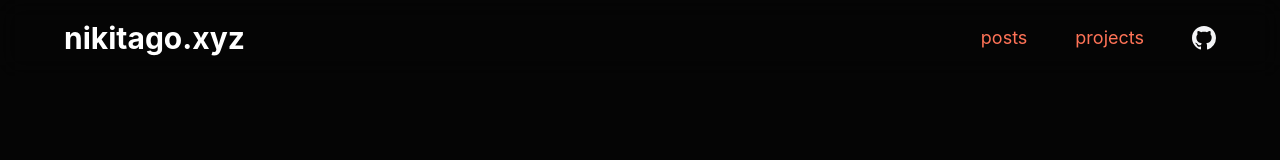
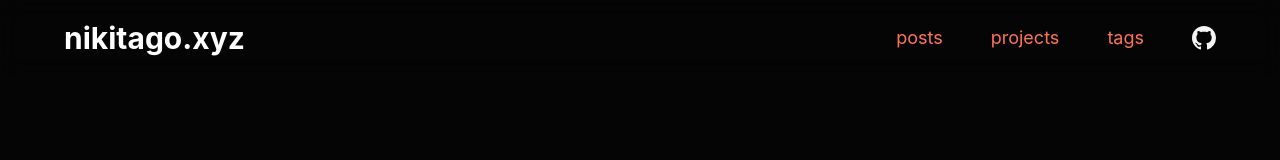
Before and after one commit to nikita-go/personal-website, a Next.js app: page / in a window 1280 px wide. Shown: the top 160 px of the page. Built offline with nearby package versions, Linux system fonts and the light colour scheme.

Commit message:
add tags link

```diff
--- a/components/global/Navbar.jsx
+++ b/components/global/Navbar.jsx
@@ -7,6 +7,7 @@ export const Navbar = () => {
             <ul className="flex flex-row items-center list-none text-[#ff7357] text-lg space-x-12">
                 <Link href="/posts" className="hover:text-[#ff866d] ease-in-out transition duration-300">posts</Link>
                 <Link href="/projects" className="hover:text-[#ff866d] ease-in-out transition duration-300">projects</Link>
+                <Link href="/tags" className="hover:text-[#ff866d] ease-in-out transition duration-300">tags</Link>
                 <a href="https://github.com/nikita-go" rel="noreferrer">
                     <svg xmlns="http://www.w3.org/2000/svg" version="1.1" className="h-6 w-6 fill-gray-100 hover:fill-white ease-in-out transition duration-300" viewBox="0 0 16 16">
                         <path fillRule="evenodd" d="M8 0C3.58 0 0 3.58 0 8c0 3.54 2.29 6.53 5.47 7.59.4.07.55-.17.55-.38 0-.19-.01-.82-.01-1.49-2.01.37-2.53-.49-2.69-.94-.09-.23-.48-.94-.82-1.13-.28-.15-.68-.52-.01-.53.63-.01 1.08.58 1.23.82.72 1.21 1.87.87 2.33.66.07-.52.28-.87.51-1.07-1.78-.2-3.64-.89-3.64-3.95 0-.87.31-1.59.82-2.15-.08-.2-.36-1.02.08-2.12 0 0 .67-.21 2.2.82.64-.18 1.32-.27 2-.27.68 0 1.36.09 2 .27 1.53-1.04 2.2-.82 2.2-.82.44 1.1.16 1.92.08 2.12.51.56.82 1.27.82 2.15 0 3.07-1.87 3.75-3.65 3.95.29.25.54.73.54 1.48 0 1.07-.01 1.93-.01 2.2 0 .21.15.46.55.38A8.013 8.013 0 0016 8c0-4.42-3.58-8-8-8z"></path>
```
